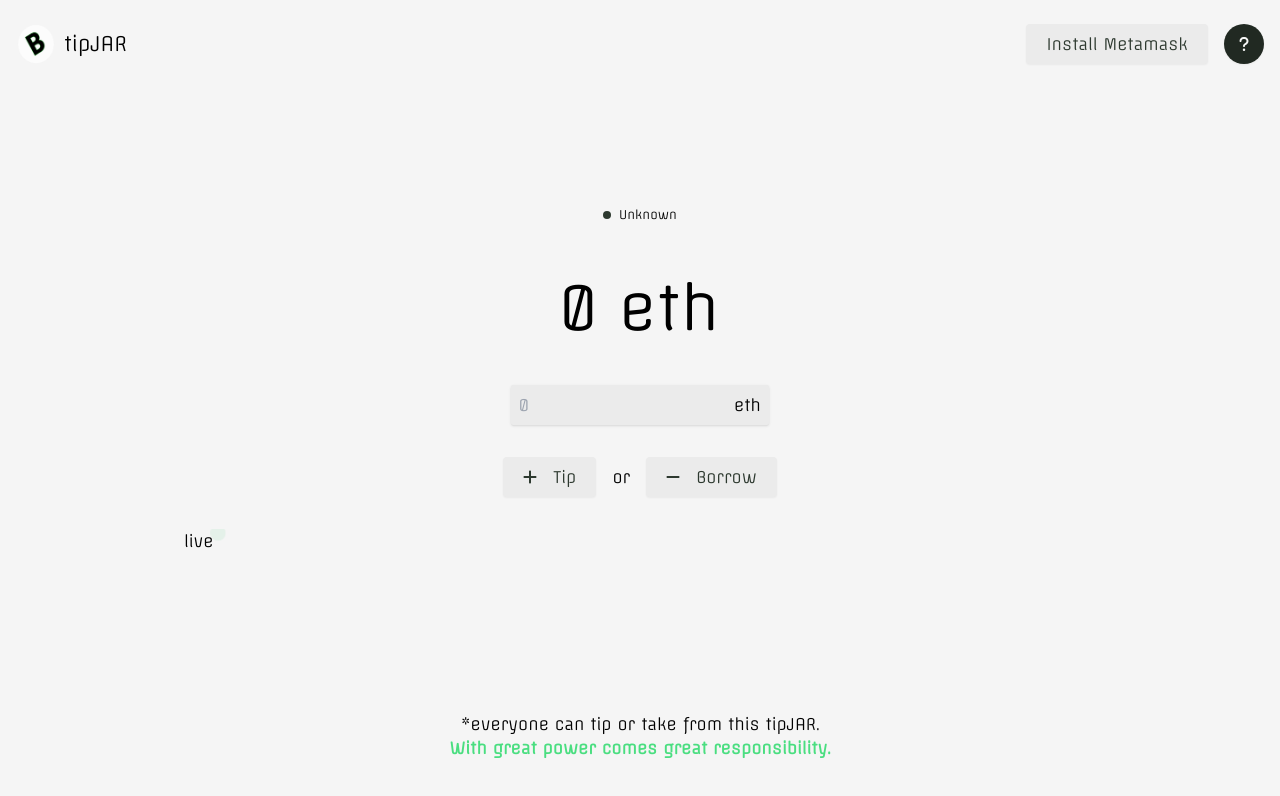
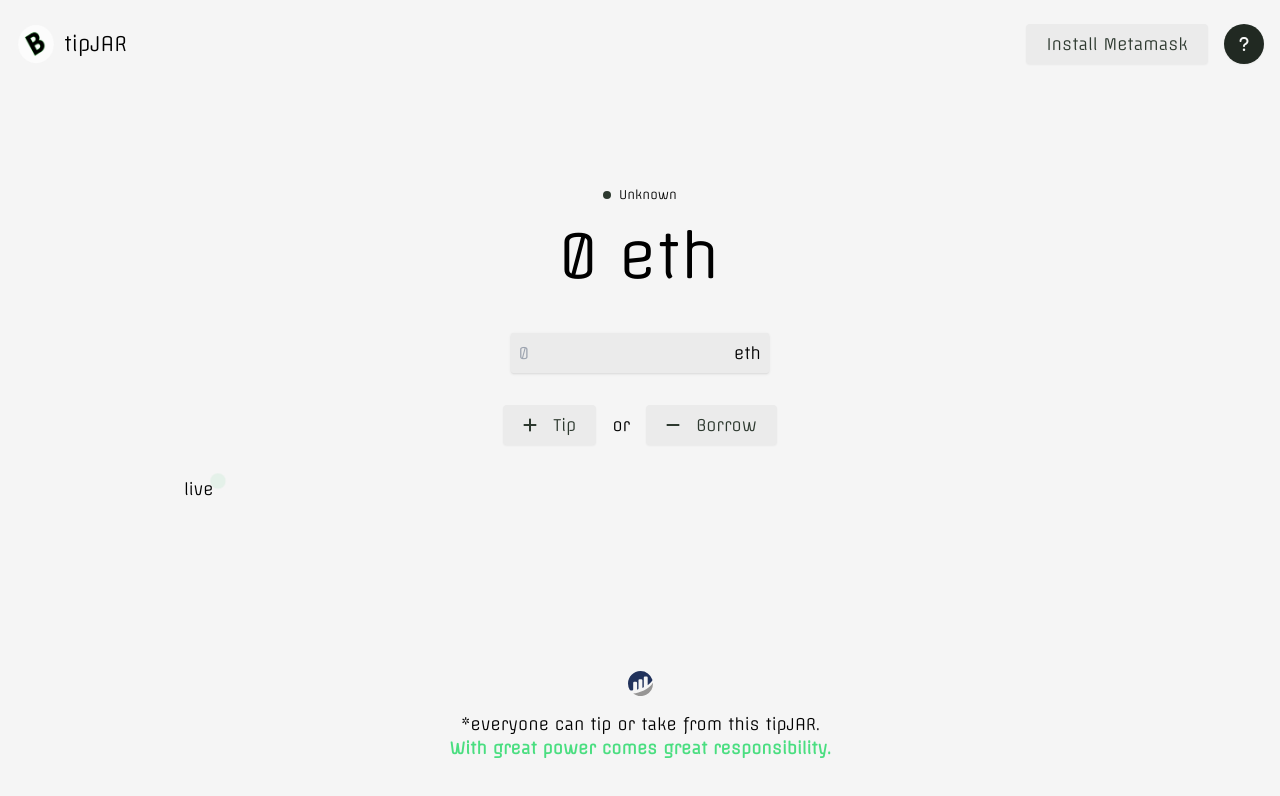
Before and after one commit to edinhadzovic/tipjar, a React (Create React App) app: page / in a window 1280 px wide. Shown: the top 796 px of the page. Built offline with nearby package versions, Linux system fonts and the light colour scheme.

Commit message:
adding etherscan and refactoring chain id

```diff
--- a/src/App.tsx
+++ b/src/App.tsx
@@ -7,6 +7,7 @@
 import { ethers } from 'ethers';
 import { getContractAddress } from './constants/misc';
 import { Network } from './components/network';
+import { EtherscanLogoCircle } from './components/icons';
 
 interface IFormProps {}
 
@@ -100,8 +101,6 @@
         <main className='w-full xl:w-3/4 mx-auto space-y-8'>
           <div className='text-center'>
             <Network />
-          </div>
-          <div className='text-center'>
             <div className='text-[96px] hidden'>
               321000 USD
             </div>
@@ -113,7 +112,14 @@
           <LiveEvents />
         </main>
         <footer className='p-10 text-center'>
-          *everyone can tip or take from this tipJAR. <br/> <a className='text-green-400 font-bold' rel="noreferrer" href="https://en.wikipedia.org/wiki/With_great_power_comes_great_responsibility" target="_blank">With great power comes great responsibility.</a>
+          <div className='flex justify-center py-4'>
+            <a href="https://etherscan.io/address/0xafa6cfaa492360e0b7f5bf1a5840d4bd9a89618d">
+              <EtherscanLogoCircle />
+            </a>
+          </div>
+          <div>
+            *everyone can tip or take from this tipJAR. <br/> <a className='text-green-400 font-bold' rel="noreferrer" href="https://en.wikipedia.org/wiki/With_great_power_comes_great_responsibility" target="_blank">With great power comes great responsibility.</a>
+          </div>
         </footer>
       </div>
     </div>
--- /dev/null
+++ b/src/components/icons.tsx
@@ -0,0 +1,7 @@
+export const EtherscanLogoCircle = () =>
+    <svg xmlns="http://www.w3.org/2000/svg" width="25" height="25" viewBox="0 0 293.775 293.671">
+        <g id="etherscan-logo-circle" transform="translate(-219.378 -213.33)">
+            <path id="Path_1" data-name="Path 1" d="M280.433,353.152A12.45,12.45,0,0,1,292.941,340.7l20.737.068a12.467,12.467,0,0,1,12.467,12.467v78.414c2.336-.692,5.332-1.43,8.614-2.2a10.389,10.389,0,0,0,8.009-10.11V322.073a12.469,12.469,0,0,1,12.468-12.47h20.778a12.469,12.469,0,0,1,12.467,12.467v90.279s5.2-2.106,10.269-4.245a10.408,10.408,0,0,0,6.353-9.577V290.9a12.466,12.466,0,0,1,12.466-12.467h20.778A12.468,12.468,0,0,1,450.815,290.9v88.625c18.014-13.055,36.271-28.758,50.759-47.639a20.926,20.926,0,0,0,3.185-19.537,146.6,146.6,0,0,0-136.644-99.006c-81.439-1.094-148.744,65.385-148.736,146.834a146.371,146.371,0,0,0,19.5,73.45,18.56,18.56,0,0,0,17.707,9.173c3.931-.346,8.825-.835,14.643-1.518a10.383,10.383,0,0,0,9.209-10.306V353.152" fill="#21325b"/>
+            <path id="Path_2" data-name="Path 2" d="M244.417,398.641A146.808,146.808,0,0,0,477.589,279.9c0-3.381-.157-6.724-.383-10.049-53.642,80-152.686,117.4-232.79,128.793" transform="translate(35.564 80.269)" fill="#979695"/>
+        </g>
+    </svg>
--- a/src/components/liveEvents.tsx
+++ b/src/components/liveEvents.tsx
@@ -7,11 +7,15 @@
 
 export const LiveEvents: React.FC<ILiveEventsProps> = () => {
     const { events } = useContractEventContext();
+
+
     return (
-        <div className="space-y-4 mx-6 max-h-[300px] overflow-auto">
+        <div className="space-y-4 mx-6">
             <div className="flex">
                 live <div className="w-2 h-2 rounded-full bg-green-500 animate-ping"></div>
             </div>
+            {!events.length ?
+                <div className="max-h-[300px] overflow-auto space-y-4">
                     {events.map((event) => (
                         <div
                             className={`flex flex-col space-y-3 sm:space-x-3 sm:flex-row text-dark-jungle px-5 py-2 items-start sm:items-center rounded-lg`}
@@ -42,5 +46,13 @@
                         </div>
                     ))}
                 </div>
+            :
+                <div className="text-center flex justify-center items-center h-[200px] text-dark-jungle-light">
+                    No transactions to show.
+                </div>
+            }
+
+
+        </div>
     );
 }
--- a/src/components/network.tsx
+++ b/src/components/network.tsx
@@ -1,3 +1,4 @@
+import { ethers } from "ethers";
 import { useEffect, useState } from "react";
 import { setNetworkId } from "../utils/helpers";
 
@@ -22,6 +23,11 @@
 
 interface INetworkProps {}
 
+/**
+ *
+ *  TODO: Logic should maybe be moved to the Main Context
+ */
+
 export const Network: React.FC<INetworkProps> = () => {
     const [id, setId] = useState<NETWORK>(NETWORK.UNKNOWN);
 
@@ -34,7 +40,13 @@
 
             })
             .catch(error => console.error(error));
-            window.provider!.on("chainChanged", (args) => console.log(args));
+
+        if (!window.ethereum) return;
+
+        window.ethereum.on("chainChanged", (chainId: any) => {
+            setId(setNetworkId(Number(chainId)));
+            window.location.reload();
+        });
     })
 
     return (
```
Also changed, not shown: public/img/etherscan-logo-circle.svg (added). Lines whose indentation alone changed are shown as unchanged.
